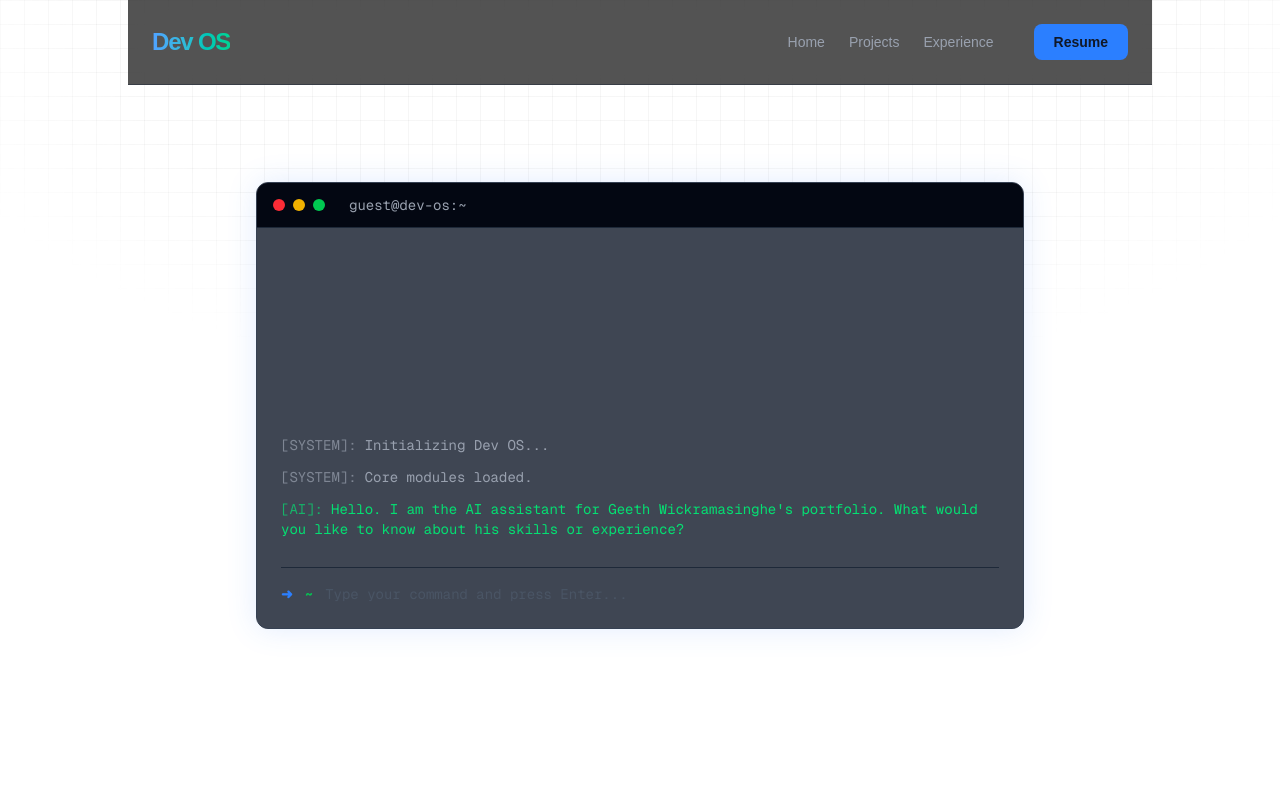
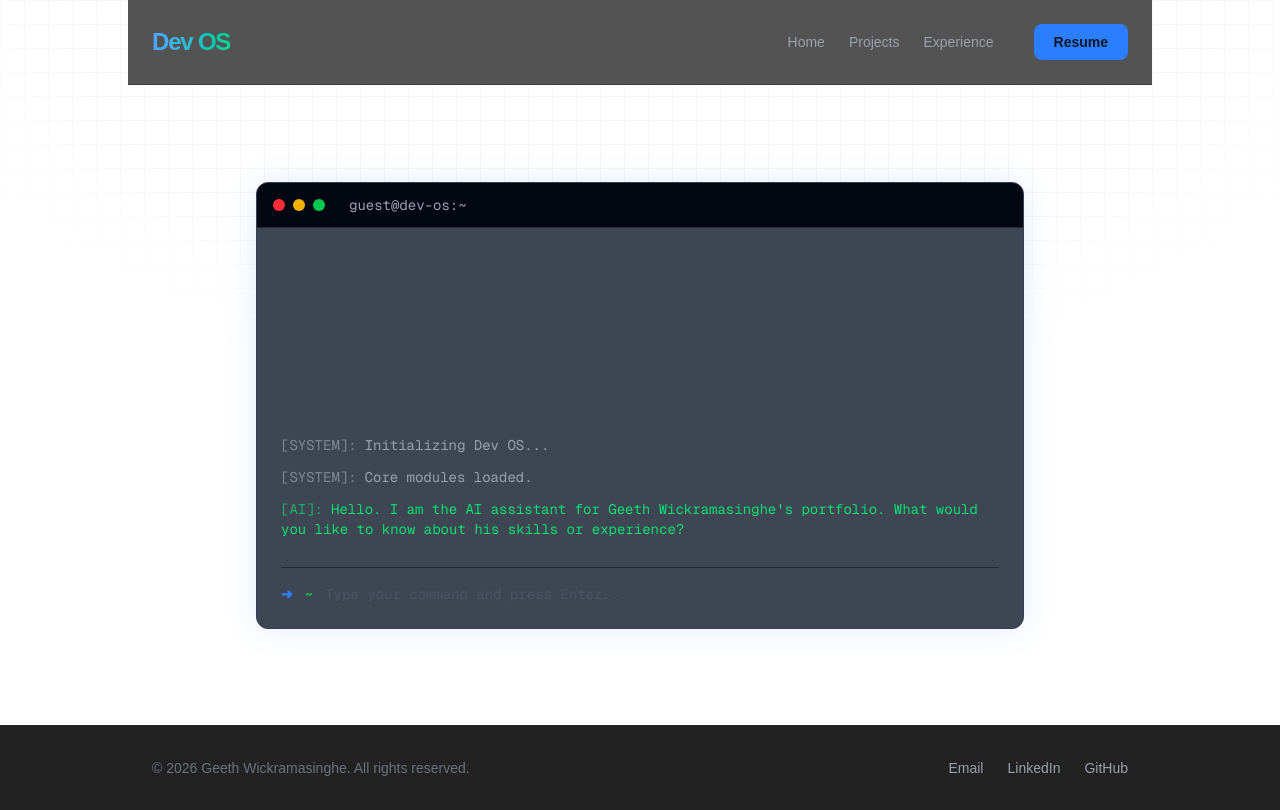
Before and after one commit to Geetharu/Geeth-portfolio, a Next.js app: page / in a window 1280 px wide. Built offline with nearby package versions, Linux system fonts and the light colour scheme.

Commit message:
ui: add professional contact footer

```diff
--- a/app/layout.tsx
+++ b/app/layout.tsx
@@ -32,13 +32,13 @@ export default function RootLayout({
 }>) {
   return (
     <html lang="en">
-      <body className={`${geistSans.variable} ${geistMono.variable} antialiased bg-[#0a0a0a] text-gray-200 selection:bg-blue-500/30 relative min-h-screen`}>
+      <body className={`${geistSans.variable} ${geistMono.variable} antialiased bg-[#0a0a0a] text-gray-200 selection:bg-blue-500/30 flex flex-col min-h-screen relative`}>
 
-        {/* UPGRADE 1: The Modern Grid Background */}
+        {/* The Modern Grid Background */}
         <div className="absolute inset-0 z-[-1] h-full w-full bg-[linear-gradient(to_right,#80808012_1px,transparent_1px),linear-gradient(to_bottom,#80808012_1px,transparent_1px)] bg-[size:24px_24px] [mask-image:radial-gradient(ellipse_60%_50%_at_50%_0%,#000_70%,transparent_100%)]"></div>
 
-        {/* UPGRADE 2: Sticky Glassmorphism Navbar */}
-        <nav className="sticky top-0 z-50 flex items-center justify-between p-6 max-w-5xl mx-auto backdrop-blur-md border-b border-gray-800/50 bg-[#0a0a0a]/70">
+        {/* Sticky Glassmorphism Navbar */}
+        <nav className="sticky top-0 z-50 flex items-center justify-between p-6 max-w-5xl mx-auto w-full backdrop-blur-md border-b border-gray-800/50 bg-[#0a0a0a]/70">
           <div className="text-2xl font-black tracking-tighter text-transparent bg-clip-text bg-gradient-to-r from-blue-400 to-emerald-400">
             Dev OS
           </div>
@@ -47,7 +47,7 @@ export default function RootLayout({
             <a href="/projects" className="text-sm font-medium text-gray-400 hover:text-blue-400 transition-colors">Projects</a>
             <a href="/experience" className="text-sm font-medium text-gray-400 hover:text-blue-400 transition-colors">Experience</a>
 
-            {/* UPGRADE 3: The Glowing Resume Button */}
+            {/* The Glowing Resume Button */}
             <a
               href="/resume.pdf"
               target="_blank"
@@ -58,7 +58,28 @@ export default function RootLayout({
           </div>
         </nav>
 
-        {children}
+        {/* Main Page Content */}
+        <div className="flex-grow">
+          {children}
+        </div>
+
+        {/* NEW: The Contact Footer */}
+        <footer className="border-t border-gray-800/50 bg-[#0a0a0a]/90 backdrop-blur-sm py-8 mt-auto z-40 relative">
+          <div className="max-w-5xl mx-auto px-6 flex flex-col md:flex-row items-center justify-between gap-4">
+            <p className="text-gray-500 text-sm">© {new Date().getFullYear()} Geeth Wickramasinghe. All rights reserved.</p>
+
+            <div className="flex items-center space-x-6">
+              {/* IMPORTANT: Change this email to your actual email address! */}
+              <a href="mailto:geeth.stack@gmail.com" className="text-gray-400 hover:text-blue-400 transition-colors text-sm font-medium">Email</a>
+
+              {/* IMPORTANT: Add your actual LinkedIn profile link here! */}
+              <a href="https://linkedin.com/in/geeth-wickramasinghe" target="_blank" rel="noopener noreferrer" className="text-gray-400 hover:text-blue-400 transition-colors text-sm font-medium">LinkedIn</a>
+
+              <a href="https://github.com/Geetharu" target="_blank" rel="noopener noreferrer" className="text-gray-400 hover:text-blue-400 transition-colors text-sm font-medium">GitHub</a>
+            </div>
+          </div>
+        </footer>
+
       </body>
     </html>
   );
```
